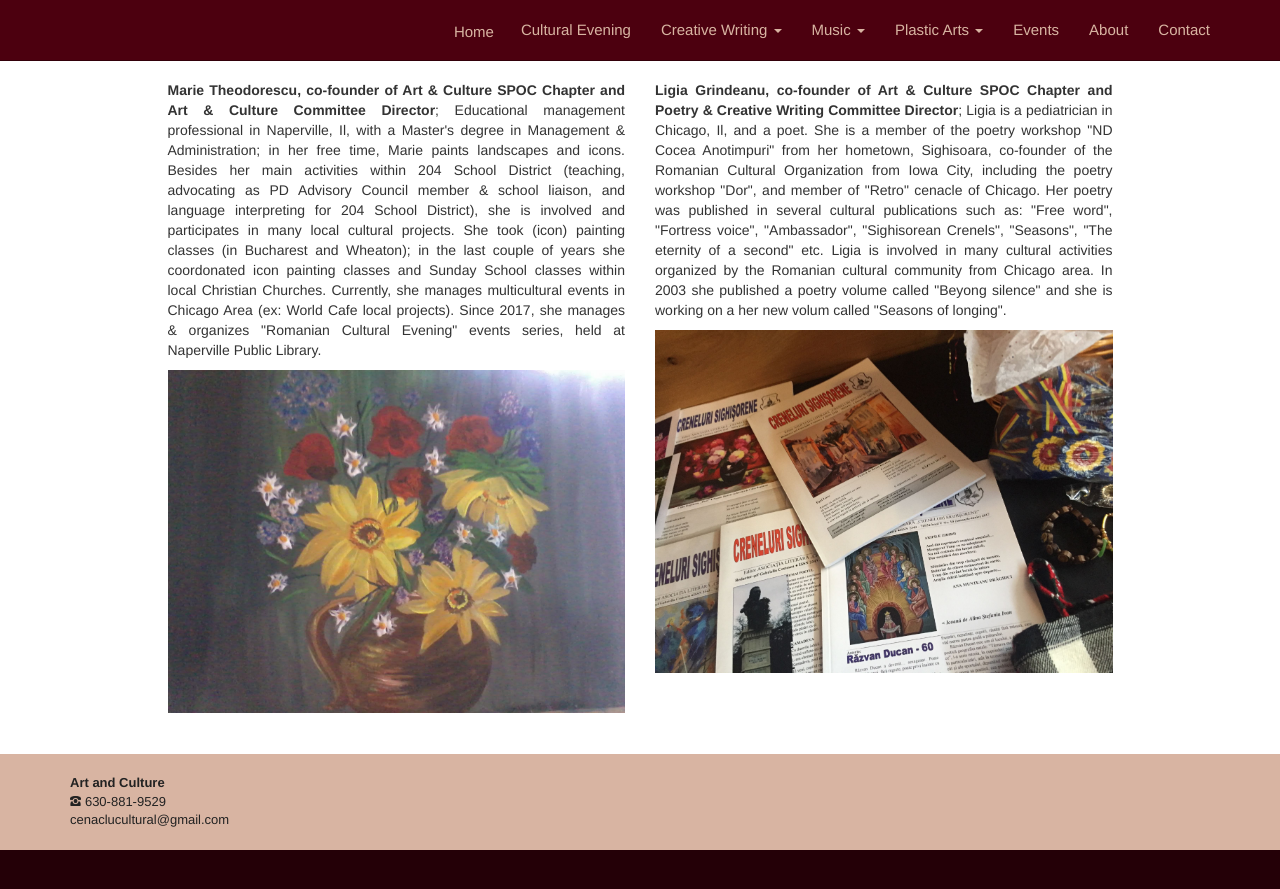
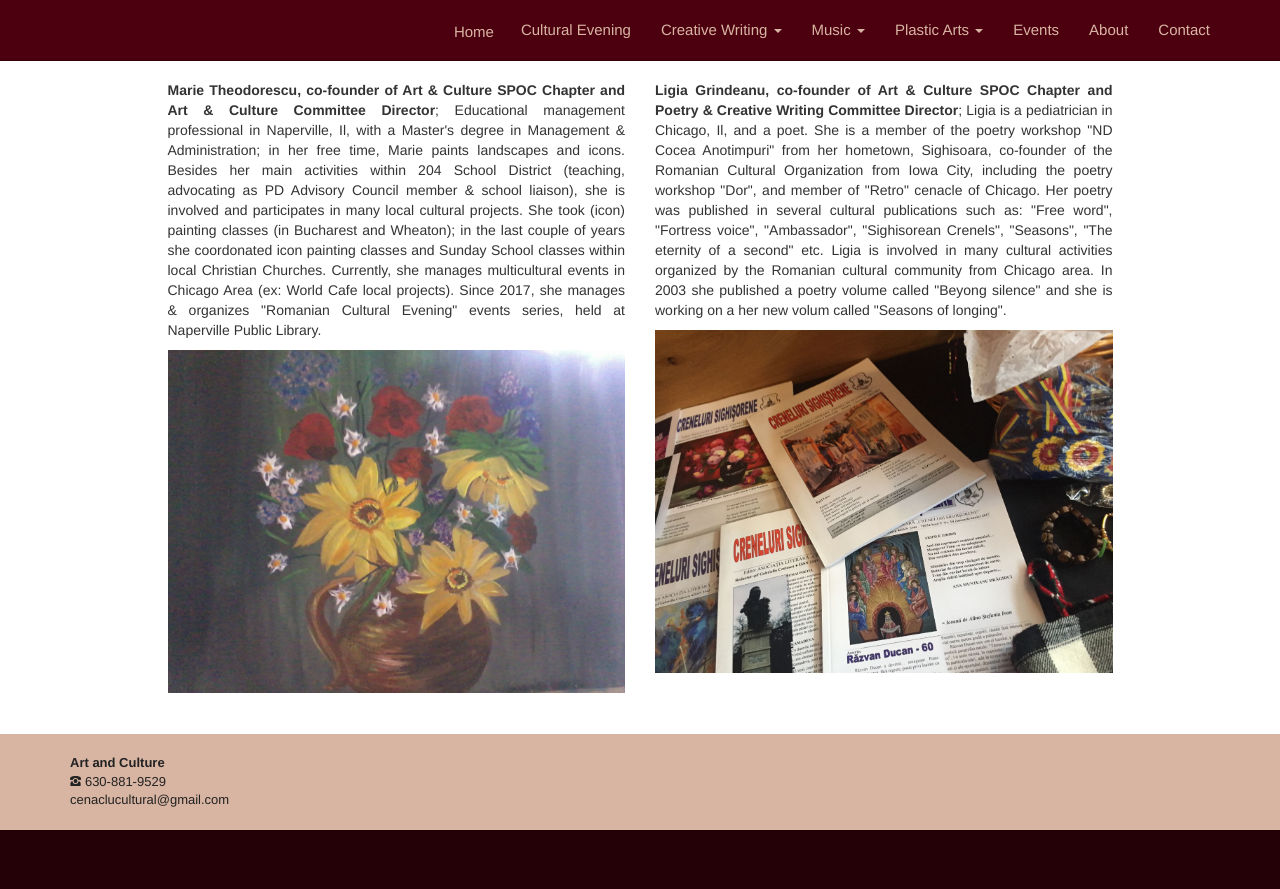
Before and after one commit to adrianth/culteve, a Jekyll site: the page built from en/about.html, in a window 1280 px wide. Shown: the top 889 px of the page. Built offline with Jekyll 4.4.1, drawn with Linux system fonts in a browser that asks for light colours.

Commit message:
No interpreting

```diff
--- a/en/about.html
+++ b/en/about.html
@@ -12,7 +12,7 @@ title: About
         <div class="col-sm-5">
             <p style="text-align: justify">
 
-                <strong>Marie Theodorescu, co-founder of Art & Culture SPOC Chapter and Art & Culture Committee Director</strong>; Educational management professional in Naperville, Il, with a Master's degree in Management & Administration; in her free time, Marie paints landscapes and icons. Besides her main activities within 204 School District (teaching, advocating as PD Advisory Council member & school liaison, and language interpreting for 204 School District), she is involved and participates in many local cultural projects. She took (icon) painting classes (in Bucharest and Wheaton); in the last couple of years she coordonated icon painting classes and Sunday School classes within local Christian Churches. Currently, she manages multicultural events in Chicago Area (ex: World Cafe local projects). Since 2017, she manages & organizes "Romanian Cultural Evening" events series, held at Naperville Public Library. </p>
+                <strong>Marie Theodorescu, co-founder of Art & Culture SPOC Chapter and Art & Culture Committee Director</strong>; Educational management professional in Naperville, Il, with a Master's degree in Management & Administration; in her free time, Marie paints landscapes and icons. Besides her main activities within 204 School District (teaching, advocating as PD Advisory Council member & school liaison), she is involved and participates in many local cultural projects. She took (icon) painting classes (in Bucharest and Wheaton); in the last couple of years she coordonated icon painting classes and Sunday School classes within local Christian Churches. Currently, she manages multicultural events in Chicago Area (ex: World Cafe local projects). Since 2017, she manages & organizes "Romanian Cultural Evening" events series, held at Naperville Public Library. </p>
 
             <img class="img img-responsive" src="{{ site.baseurl }}/img/events/vara.jpg" alt="">
 
```
